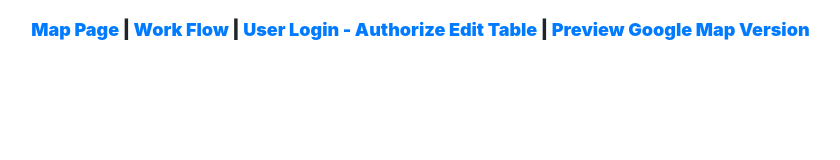
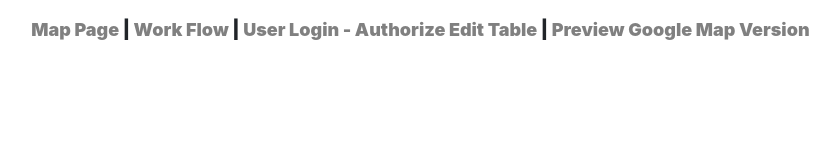
Before and after one commit to timorleste/district-raster-3band, a plain HTML site: page imaptitle.html in a window 1280 px wide. Shown: the whole page, without its empty margins (216-1056 px from the left). Drawn offline with nearby package versions, Linux system fonts and the light colour scheme.

Commit message:
Update imaptitle.html

```diff
--- a/imaptitle.html
+++ b/imaptitle.html
@@ -31,6 +31,12 @@
 
 
 
+ <style>
+a {
+color: grey;
+  }
+</style>
+
   <p style="text-align: center;"><span style="font-size: 18;"><strong><strong><a href="https://timorleste.github.io/district-raster-3band/" target="_parent">Map Page</a> |&nbsp;<a href="https://timorleste.github.io/audiovisualarchive/index.html" target="_blank">Work Flow</a>&nbsp;|&nbsp;<a href="https://www.facebook.com/audiovisualarchivetimorleste/app_198826126804423" target="_blank">User Login - Authorize Edit Table</a>&nbsp;|&nbsp;<a href="v" target="_blank">Preview Google Map Version</a>&nbsp;&nbsp;<a href="https://www.facebook.com/audiovisualarchivetimorleste/app/137541772984354" target="_blank"></a></strong>
 
 
```
